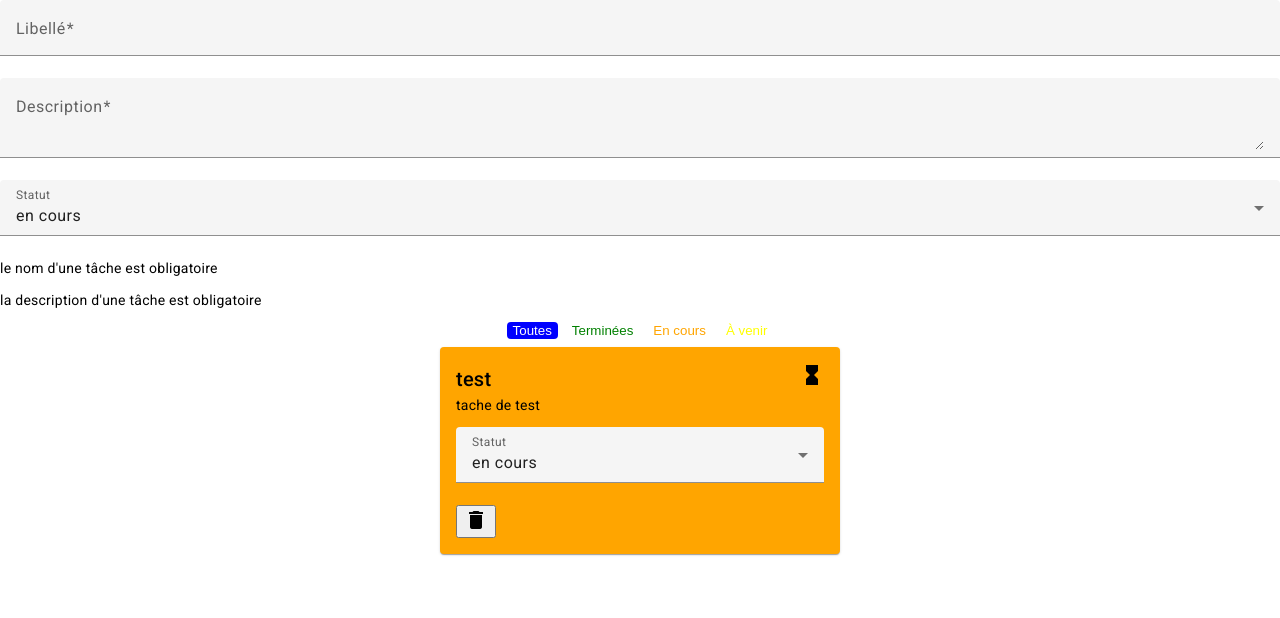
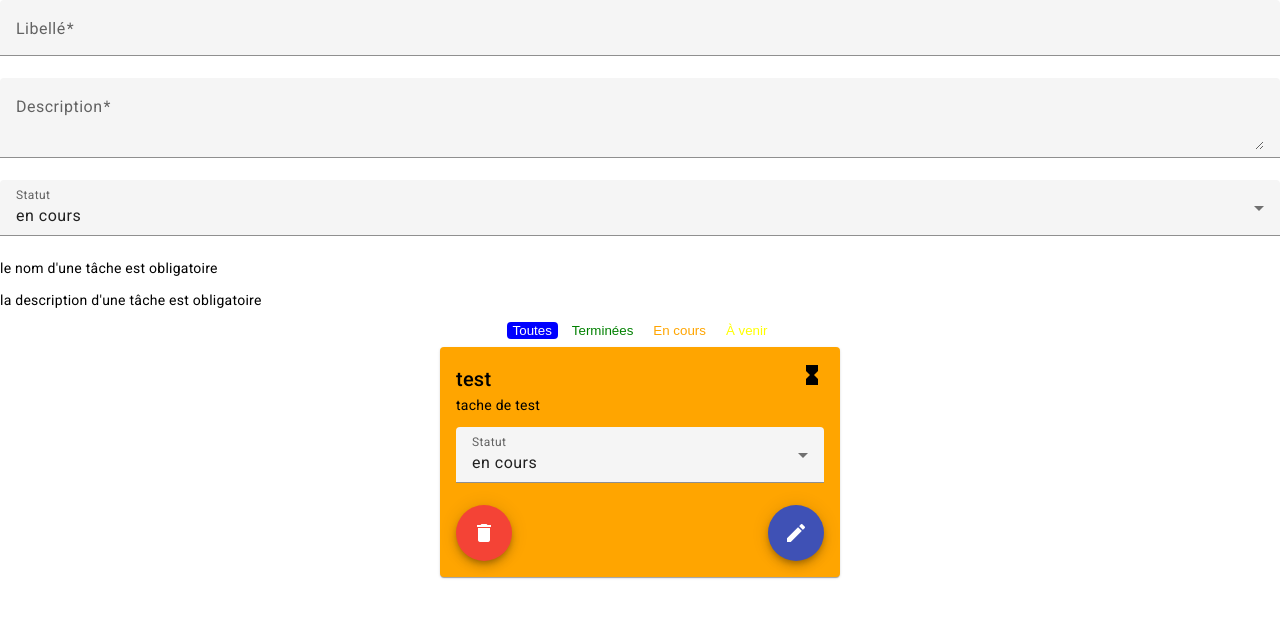
Before and after one commit to florian-barthelemy/TodoListAngular, an Angular app: page /TodoList in a window 1280 px wide. Shown: the top 618 px of the page. Built offline with nearby package versions, Linux system fonts and the light colour scheme.

Commit message:
feat : champs libellé et description modifiable dans le details d'une tache

```diff
--- a/src/app/components/details-tache/details-tache.component.css
+++ b/src/app/components/details-tache/details-tache.component.css
@@ -13,3 +13,13 @@
     display: flex;
     justify-content: space-between;
 }
+
+.container-button{
+    display: flex;
+    justify-content: end;
+    gap: 8px;
+}
+
+.error{
+    color: red;
+}
--- a/src/app/components/details-tache/details-tache.component.html
+++ b/src/app/components/details-tache/details-tache.component.html
@@ -1,6 +1,14 @@
 <mat-card class="card-details" [ngStyle]="setBackgroundColor()">
     <mat-card-header class="flex">
+      @if(!editable){
         <mat-card-title>{{tache.libelle}}</mat-card-title>
+      }
+      @else(){
+        <mat-form-field class="full-width">
+          <mat-label>Libellé</mat-label>
+          <input matInput required [(ngModel)]="libelle"  (change)="checkError()" >
+        </mat-form-field>
+      }
         @if(tache.statut == "terminée"){
             <mat-icon>done</mat-icon>
         }
@@ -14,9 +22,18 @@
 
     </mat-card-header>
     <mat-card-content>
+      @if(!editable){
+
         <p>
-            {{tache.description}}
+          {{tache.description}}
         </p>
+      }
+      @else {
+        <mat-form-field class="full-width">
+          <mat-label>Description</mat-label>
+          <input matInput required [(ngModel)]="description"  (change)="checkError()">
+        </mat-form-field>
+      }
         <mat-form-field class="full-width">
             <mat-label>Statut</mat-label>
             <mat-select (valueChange)="changeStatut($event)" [(value)]="tache.statut" >
@@ -26,9 +43,32 @@
             </mat-select>
           </mat-form-field>
 
-          <button mat-fab color="warn" aria-label="Example icon button with a delete icon" (click)="deleteTache()">
-            <mat-icon>delete</mat-icon>
-          </button>
+          <div class="flex">
 
-    </mat-card-content>
+            <button mat-fab color="warn" aria-label="delete icon" (click)="deleteTache()">
+              <mat-icon>delete</mat-icon>
+            </button>
+          @if(!editable){
+            <button mat-fab color="primary" aria-label="edit icon" (click)="setEditable()">
+              <mat-icon>create</mat-icon>
+            </button>
+          }
+          @else {
+            <div class="container-button">
+              <button mat-fab color="primary" aria-label="cancel icon" (click)="setNonEditable()">
+                <mat-icon>cancel</mat-icon>
+              </button>
+              @if(error !=null){
+                <p class="error">{{error}}</p>
+              }
+              @else {
+                <button mat-fab color="primary" aria-label="save icon" (click)="saveTache()">
+                  <mat-icon>save</mat-icon>
+                </button>
+              }
+
+            </div>
+          }
+        </div>
+        </mat-card-content>
 </mat-card>
--- a/src/app/components/details-tache/details-tache.component.ts
+++ b/src/app/components/details-tache/details-tache.component.ts
@@ -1,4 +1,4 @@
-import { Component, EventEmitter, Input, Output } from '@angular/core';
+import { Component, EventEmitter, Input, OnInit, Output } from '@angular/core';
 import { Tache } from '../../models/Tache';
 import { MatCardModule } from '@angular/material/card';
 import { MatIconModule } from '@angular/material/icon';
@@ -7,15 +7,17 @@ import { Statut } from '../../models/Statut';
 import {MatInputModule} from '@angular/material/input';
 import {MatSelectModule} from '@angular/material/select';
 import { TacheService } from '../../services/tache.service';
+import {MatButtonModule} from '@angular/material/button';
+import { FormControl, FormGroup, FormsModule, ReactiveFormsModule, Validators } from '@angular/forms';
 
 @Component({
   selector: 'app-details-tache',
   standalone: true,
-  imports: [MatCardModule, MatIconModule, NgStyle,MatInputModule, MatSelectModule],
+  imports: [MatCardModule, MatIconModule, NgStyle,MatInputModule, MatSelectModule,MatButtonModule, ReactiveFormsModule, FormsModule],
   templateUrl: './details-tache.component.html',
   styleUrl: './details-tache.component.css'
 })
-export class DetailsTacheComponent {
+export class DetailsTacheComponent implements OnInit {
 
 
   @Input()
@@ -24,15 +26,23 @@ export class DetailsTacheComponent {
   @Input()
   index !: number;
 
+  libelle !:string;
+  description !: string;
+  error :string |null=null;
+
+  editable: boolean = false;
   @Output()
   refreshList : EventEmitter<any> = new EventEmitter();
 
   valeursStatut = Object.values(Statut);
 
   constructor( private service:TacheService){
-
   }
 
+  ngOnInit(): void {
+    this.libelle = this.tache.libelle;
+    this.description = this.tache.description;
+  }
   /**
    * change la couleur du fond de la carte selon le statut de la tache
    * @returns Object objet contenant la propriété background-color
@@ -64,7 +74,8 @@ export class DetailsTacheComponent {
    * permet de changer le statut de la tache
    */
   changeStatut(event:any){
-    this.service.changeStatut(event,this.index);
+    console.log(this.tache);
+    this.service.changeStatut(event,this.tache);
 
   }
   /**
@@ -74,4 +85,27 @@ export class DetailsTacheComponent {
     this.service.deleteTask(this.tache);
     this.refreshList.emit();
     }
+
+    setEditable(){
+      this.editable=true;
+    }
+
+    setNonEditable(){
+      this.editable = false;
+    }
+
+    saveTache(){
+      this.service.saveTask(this.tache,this.libelle,this.description);
+      this.refreshList.emit();
+      this.editable=false;
+    }
+
+    checkError(){
+      if(this.libelle!="" && this.description !=""){
+        this.error=null;
+      }
+      else{
+        this.error = "les champs 'libellé' et 'description' doivent contenir du texte";
+      }
+    }
 }
--- a/src/app/services/tache.service.ts
+++ b/src/app/services/tache.service.ts
@@ -39,7 +39,8 @@ export class TacheService {
    * @param statut nouveau statut
    * @param index  position de l'item à changer
    */
-  changeStatut(statut: Statut, index: number) {
+  changeStatut(statut: Statut, tache:Tache) {
+    let index= this.getIndex(tache)
     this.tasks[index].statut = statut;
   }
 
@@ -76,4 +77,16 @@ export class TacheService {
     return taskFilter;
   }
 
+  /**
+   * permet de modifier la description et le libellé de la tache
+   * @param tache tache à modifier
+   * @param libelle nouveau libelle
+   * @param description nouvelle description
+   */
+  saveTask(tache :Tache, libelle:string, description :string){
+    let index = this.getIndex(tache);
+    this.tasks[index].description=description;
+    this.tasks[index].libelle=libelle;
+  }
+
 }
```
